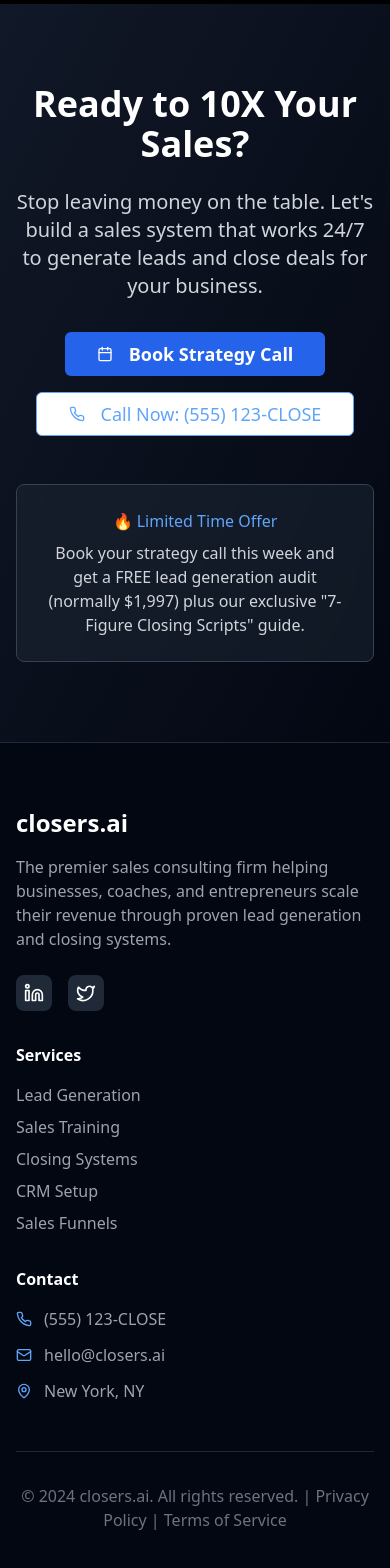
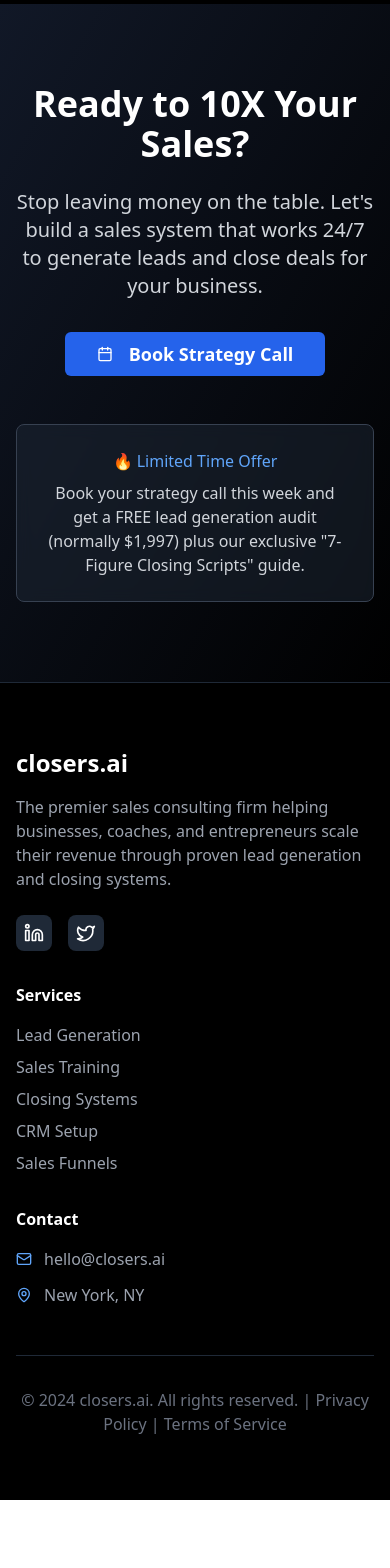
Before and after one commit to ronniehere/dealsai-2, a React (Vite) app: page / in a window 390 px wide. Shown: the part 6804-8372 px from the top of the page. After the commit the page ends 8304 px from the top, so only its background shows below. Built offline with nearby package versions, Linux system fonts and the light colour scheme.

Commit message:
Remove phone number and fix calendar link
Removed phone number from website and ensured the "Book Strategy Call" button connects to a calendar booking system.

```diff
--- a/src/components/CTA.tsx
+++ b/src/components/CTA.tsx
@@ -1,20 +1,15 @@
 
 import { Button } from "@/components/ui/button";
-import { ArrowRight, Phone, Calendar } from "lucide-react";
+import { Calendar } from "lucide-react";
 
 const CTA = () => {
   const handleBookStrategyCall = () => {
-    // Open Calendly or booking system
+    // Open Calendly booking page
     window.open('https://calendly.com/closersai/strategy-call', '_blank');
   };
 
-  const handleCallNow = () => {
-    // Open phone dialer
-    window.location.href = 'tel:+15551232563';
-  };
-
   return (
-    <section id="cta-section" className="bg-gradient-to-br from-gray-900 to-gray-950 py-20 px-4">
+    <section id="cta-section" className="bg-gradient-to-br from-gray-900 to-black py-20 px-4">
       <div className="max-w-4xl mx-auto text-center">
         <h2 className="text-4xl md:text-5xl font-bold text-white mb-6">
           Ready to 10X Your Sales?
@@ -24,7 +19,7 @@ const CTA = () => {
           to generate leads and close deals for your business.
         </p>
 
-        <div className="flex flex-col sm:flex-row gap-4 justify-center items-center mb-12">
+        <div className="flex justify-center items-center mb-12">
           <Button
             size="lg"
             className="bg-blue-600 hover:bg-blue-700 text-white font-semibold px-8 py-4 text-lg"
@@ -32,15 +27,6 @@ const CTA = () => {
           >
             <Calendar className="mr-2 w-5 h-5" />
             Book Strategy Call
-          </Button>
-          <Button
-            variant="outline"
-            size="lg"
-            className="border-blue-400 text-blue-400 hover:bg-blue-400/10 px-8 py-4 text-lg"
-            onClick={handleCallNow}
-          >
-            <Phone className="mr-2 w-5 h-5" />
-            Call Now: (555) 123-CLOSE
           </Button>
         </div>
 
--- a/src/components/Footer.tsx
+++ b/src/components/Footer.tsx
@@ -1,5 +1,5 @@
 
-import { Mail, Phone, MapPin, Linkedin, Twitter } from "lucide-react";
+import { Mail, MapPin, Linkedin, Twitter } from "lucide-react";
 
 const Footer = () => {
   const handleLinkedInClick = () => {
@@ -14,12 +14,8 @@ const Footer = () => {
     window.location.href = 'mailto:hello@closers.ai';
   };
 
-  const handlePhoneClick = () => {
-    window.location.href = 'tel:+15551232563';
-  };
-
   return (
-    <footer className="bg-gray-950 py-16 px-4 border-t border-gray-800">
+    <footer className="bg-black py-16 px-4 border-t border-gray-800">
       <div className="max-w-6xl mx-auto">
         <div className="grid grid-cols-1 md:grid-cols-4 gap-8 mb-12">
           <div className="col-span-1 md:col-span-2">
@@ -60,10 +56,6 @@ const Footer = () => {
           <div>
             <h4 className="text-white font-semibold mb-4">Contact</h4>
             <ul className="space-y-3 text-gray-400">
-              <li className="flex items-center cursor-pointer hover:text-blue-400" onClick={handlePhoneClick}>
-                <Phone className="w-4 h-4 mr-3 text-blue-400" />
-                (555) 123-CLOSE
-              </li>
               <li className="flex items-center cursor-pointer hover:text-blue-400" onClick={handleEmailClick}>
                 <Mail className="w-4 h-4 mr-3 text-blue-400" />
                 hello@closers.ai
```
